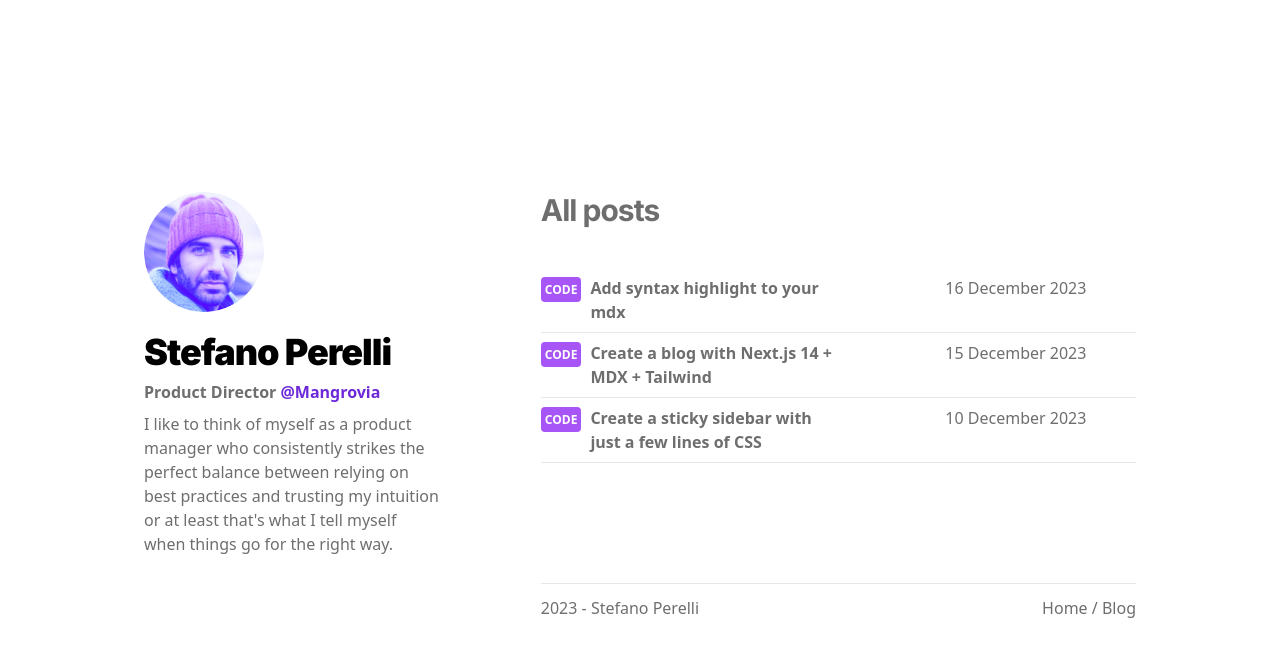
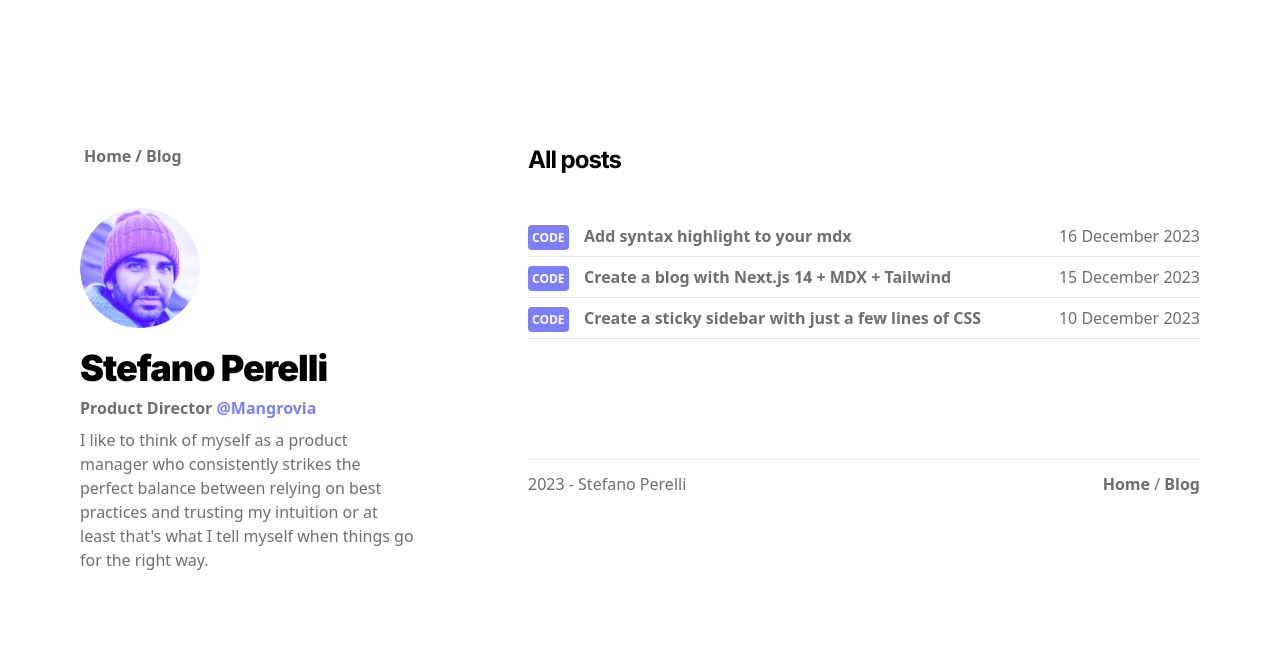
Before and after one commit to devbewill/nextpaper-starter-site, a Next.js app: page /blog in a window 1280 px wide. Shown: the top 656 px of the page. Built offline with nearby package versions, Linux system fonts and the light colour scheme.

Commit message:
playing with layout

```diff
--- a/src/app/blog/page.tsx
+++ b/src/app/blog/page.tsx
@@ -17,7 +17,7 @@ export default function Blog() {
   });
   return (
     <main className="flex flex-col">
-      <h1 className="text-3xl font-bold">All posts</h1>
+      <h1 className="text-2xl font-bold text-black">All posts</h1>
       <section className="py-10">
         {posts.map((post) => (
           <div
@@ -25,18 +25,18 @@ export default function Blog() {
             className="w-full grid py-2 grid-cols-12 border-b"
           >
             <div className="col-span-1">
-              <span className="text-xs font-bold uppercase bg-purple-500 text-white p-1 rounded">
+              <span className="text-xs font-bold uppercase bg-primary text-white p-1 rounded">
                 {post.meta.tags}
               </span>
             </div>
             <Link
               href={"/post/" + post.slug}
               passHref
-              className="col-span-5 font-semibold"
+              className="col-span-8 font-semibold"
             >
               {post.meta.title}
             </Link>
-            <div className="col-span-5 justify-self-end">{post.meta.date}</div>
+            <div className="col-span-3 justify-self-end">{post.meta.date}</div>
           </div>
         ))}
       </section>
--- a/src/app/components/footer.tsx
+++ b/src/app/components/footer.tsx
@@ -5,7 +5,16 @@ export default function Footer() {
     <div className="flex justify-between mt-20 py-3 border-t">
       <p>2023 - Stefano Perelli</p>
       <div>
-        <Link href="/">Home</Link> / <Link href="/blog">Blog</Link>
+        <Link href="/" className="font-semibold transition hover:text-primary">
+          Home
+        </Link>{" "}
+        /{" "}
+        <Link
+          href="/blog"
+          className="font-semibold transition hover:text-primary"
+        >
+          Blog
+        </Link>
       </div>
     </div>
   );
--- a/src/app/components/lastposts.tsx
+++ b/src/app/components/lastposts.tsx
@@ -26,7 +26,7 @@ export default function Lastposts() {
           <Link
             href={"/post/" + post.slug}
             passHref
-            className="col-span-9 font-semibold text-black"
+            className="col-span-9 font-semibold text-black transition hover:text-primary hover:translate-x-1"
           >
             {post.meta.title}
           </Link>
--- a/src/app/components/navbar.tsx
+++ b/src/app/components/navbar.tsx
@@ -3,9 +3,18 @@ import Image from "next/image";
 
 export default function Sidebar() {
   return (
-    <header className="lg:self-start lg:sticky lg:col-span-3 top-10">
+    <>
+      <div className="flex font-semibold">
+        <Link href="/" className="px-1 transition hover:text-primary">
+          Home
+        </Link>
+        /
+        <Link href="/blog" className="px-1 transition hover:text-primary">
+          Blog
+        </Link>
+      </div>
       <Image
-        className="rounded-full"
+        className="rounded-full mt-10"
         src="/stefano-perelli.jpg"
         width="120"
         height="120"
@@ -14,7 +23,7 @@ export default function Sidebar() {
 
       <h1 className="text-4xl mt-5 font-black text-black">Stefano Perelli</h1>
       <p className="py-2 font-bold">
-        Product Director <span className="text-violet-700">@Mangrovia</span>
+        Product Director <span className="text-primary">@Mangrovia</span>
       </p>
       <p>
         I like to think of myself as a product manager who consistently strikes
@@ -22,6 +31,6 @@ export default function Sidebar() {
         intuition or at least that's what I tell myself when things go for the
         right way.
       </p>
-    </header>
+    </>
   );
 }
--- a/src/app/globals.css
+++ b/src/app/globals.css
@@ -12,3 +12,7 @@ h1 {
   font-family: var(--font-inter);
   letter-spacing: -1px;
 }
+
+pre code.hljs {
+  font-size: 0.95rem;
+}
--- a/src/app/layout.tsx
+++ b/src/app/layout.tsx
@@ -23,14 +23,14 @@ export default function RootLayout({
 }) {
   return (
     <html lang="en" className={`${inter.variable}`}>
-      <body className="max-w-5xl mx-auto py-20 px-4 ">
-        <main className="flex">
-          <div className="w-full pt-28 lg:grid lg:grid-cols-10">
+      <body className="max-w-6xl mx-auto px-4">
+        <main className="w-full lg:grid lg:grid-cols-10 mt-36">
+          <header className="lg:self-start lg:sticky lg:col-span-3 lg:top-10">
             <Navbar></Navbar>
-            <div className="lg:col-start-5 lg:col-span-full">
-              {children}
-              <Footer></Footer>
-            </div>
+          </header>
+          <div className="lg:col-start-5 lg:col-span-full">
+            {children}
+            <Footer></Footer>
           </div>
         </main>
       </body>
--- a/src/app/post/[slug]/page.tsx
+++ b/src/app/post/[slug]/page.tsx
@@ -51,8 +51,8 @@ export default function Post({ params }: any) {
   const props = getPost(params);
 
   return (
-    <article className="prose prose-sm md:prose-base lg:prose-lg mx-auto">
-      <h1>{props.frontMatter.title}</h1>
+    <article className="prose prose-sm md:prose-base  mx-auto">
+      <h1 className="text-xl">{props.frontMatter.title}</h1>
 
       {/* @ts-expect-error Server Component*/}
       <MDXRemote source={props.content} options={options} />
--- a/tailwind.config.ts
+++ b/tailwind.config.ts
@@ -8,6 +8,11 @@ const config: Config = {
   ],
   theme: {
     extend: {
+      colors: {
+        primary: "#7d7ff9",
+        secondary: "#f9f9f9",
+      },
+
       typography(theme) {
         return {
           DEFAULT: {
@@ -20,8 +25,8 @@ const config: Config = {
                 content: "none",
               },
               code: {
-                color: theme("colors.slate.800"),
-                backgroundColor: theme("colors.violet.100"),
+                color: theme("colors.white"),
+                backgroundColor: theme("colors.primary"),
                 borderRadius: theme("borderRadius.DEFAULT"),
                 paddingLeft: theme("spacing[1.5]"),
                 paddingRight: theme("spacing[1.5]"),
```
